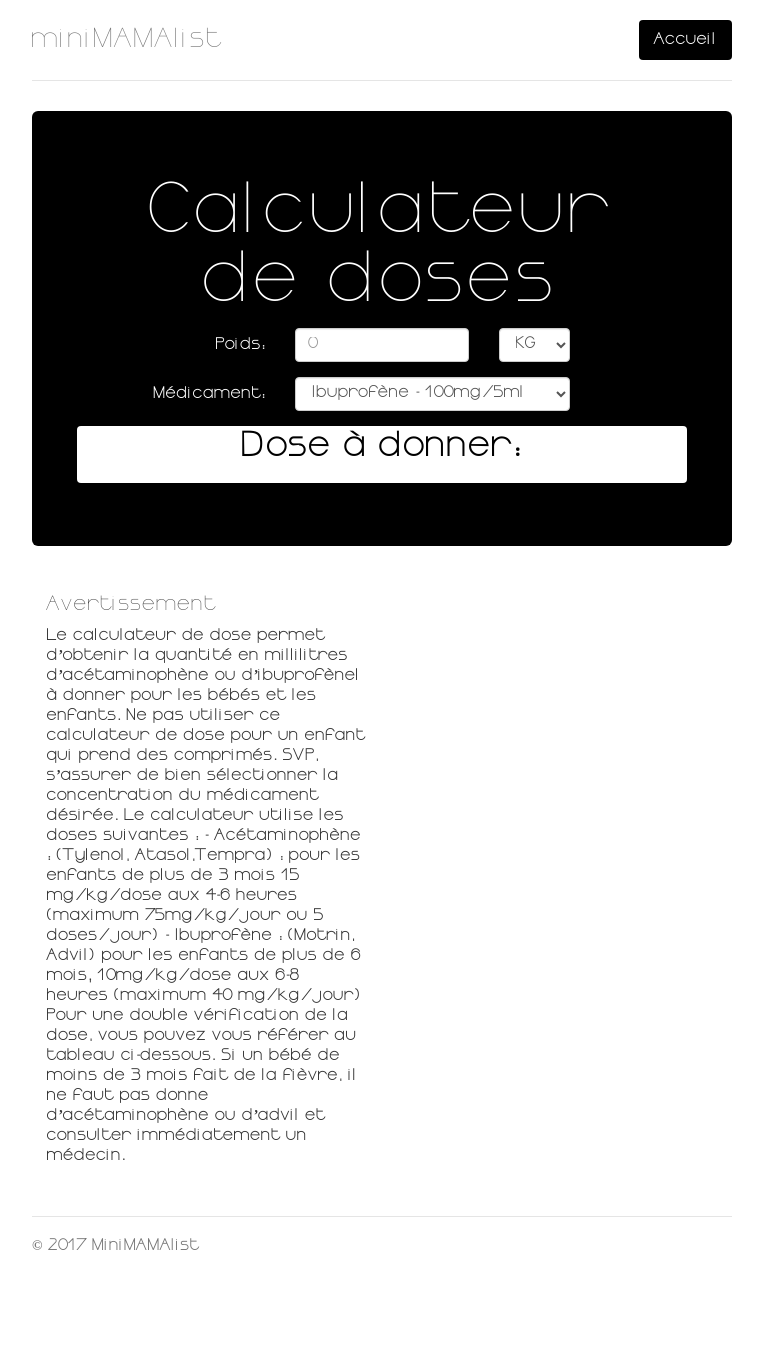
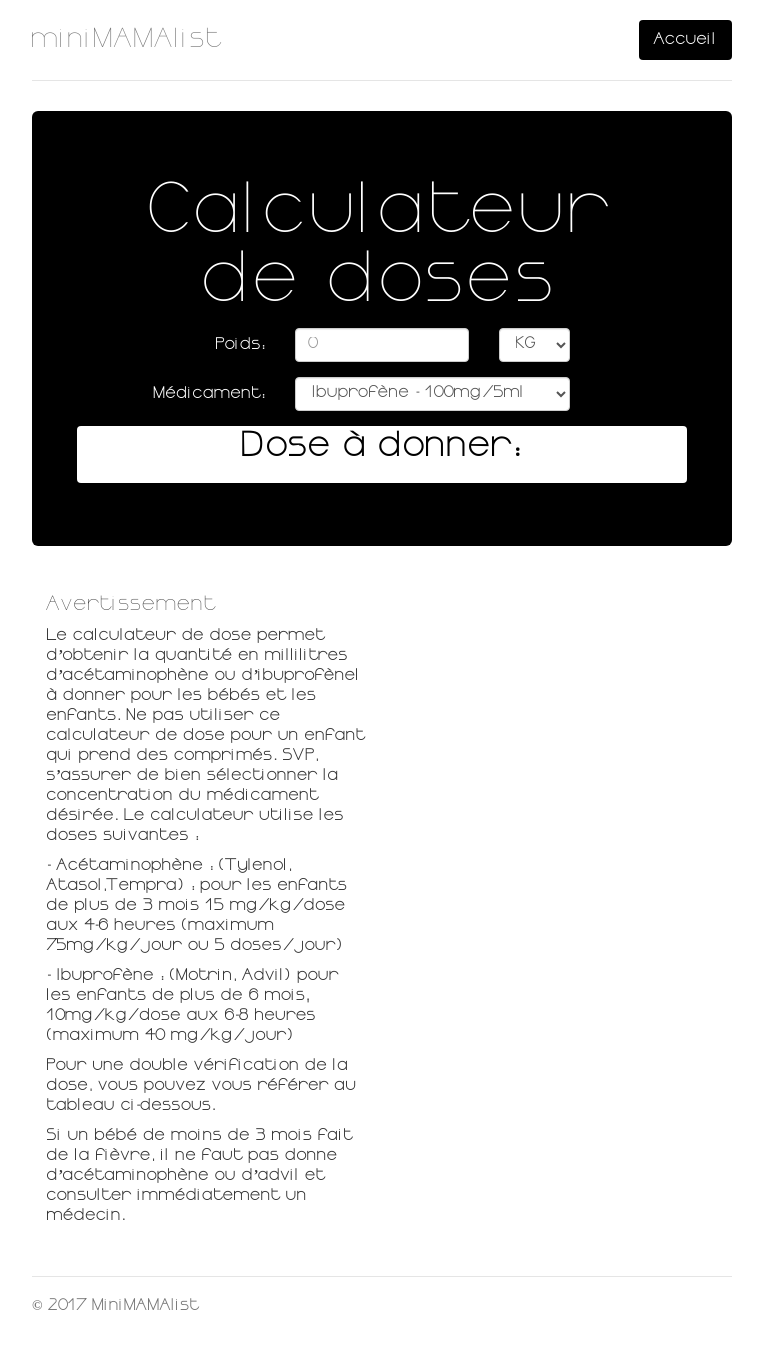
Before and after one commit to patrickboutin/patrickboutin.github.io, a Jekyll site: the page index.html, which Jekyll copies as it is, in a window 1280 px wide. Shown: the whole page, without its empty margins (258-1021 px from the left). Built offline with Jekyll 4.4.1, drawn with Linux system fonts in a browser that asks for light colours; nearby versions of some CDN libraries; before the commit the page ends 1286 px from its top, so only the background shows below that.

Commit message:
avertissement2

```diff
--- a/index.html
+++ b/index.html
@@ -74,15 +74,12 @@
         <div class="col-lg-6">
           <h4>Avertissement</h4>
           <p>Le calculateur de dose permet d’obtenir la quantité en millilitres d’acétaminophène ou d’ibuprofènel à donner pour les bébés et les enfants. Ne pas utiliser ce calculateur de dose pour un enfant qui prend des comprimés. SVP, s’assurer de bien sélectionner la concentration du médicament désirée.
-Le calculateur utilise les doses suivantes :
-
--	Acétaminophène : (Tylenol, Atasol,Tempra) : pour les enfants de plus de 3 mois
-15 mg/kg/dose aux 4-6 heures (maximum 75mg/kg/jour ou 5 doses/jour)
--	Ibuprofène : (Motrin, Advil) pour les enfants de plus de 6 mois; 10mg/kg/dose aux 6-8 heures (maximum 40 mg/kg/jour)
-Pour une double vérification de la dose, vous pouvez vous référer au tableau ci-dessous.
-
-Si un bébé de moins de 3 mois fait de la fièvre, il ne faut pas donne d’acétaminophène ou d’advil et consulter immédiatement un médecin.
-</p>
+             Le calculateur utilise les doses suivantes :</p>
+          <p>-	Acétaminophène : (Tylenol, Atasol,Tempra) : pour les enfants de plus de 3 mois
+             15 mg/kg/dose aux 4-6 heures (maximum 75mg/kg/jour ou 5 doses/jour)</p>
+          <p>-	Ibuprofène : (Motrin, Advil) pour les enfants de plus de 6 mois; 10mg/kg/dose aux 6-8 heures (maximum 40 mg/kg/jour)</p>
+          <p>Pour une double vérification de la dose, vous pouvez vous référer au tableau ci-dessous.</p>
+          <p>Si un bébé de moins de 3 mois fait de la fièvre, il ne faut pas donne d’acétaminophène ou d’advil et consulter immédiatement un médecin.</p>
 
         </div>
       </div>
```
